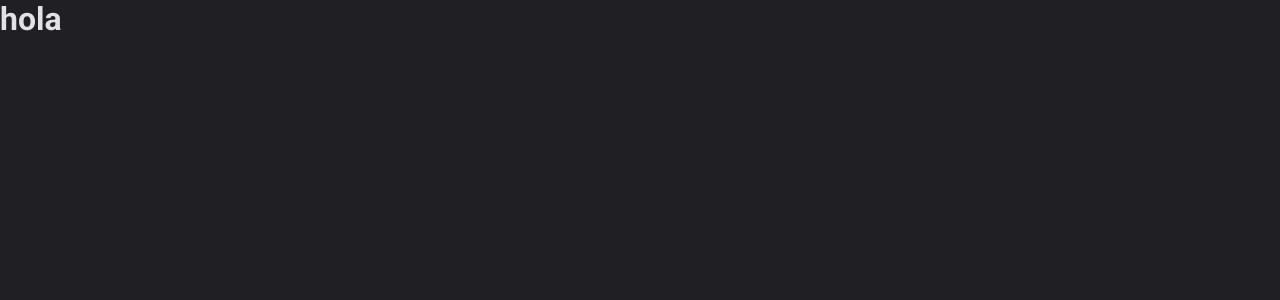
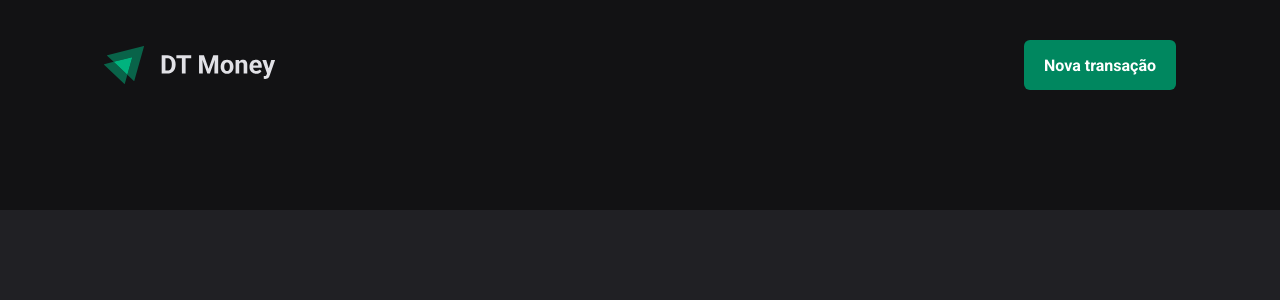
Before and after one commit to horquidia-lima/DTMoney, a React (Vite) app: page / in a window 1280 px wide. Shown: the top 300 px of the page. Built offline with nearby package versions, Linux system fonts and the light colour scheme.

Commit message:
Componente: Header

```diff
--- a/src/App.tsx
+++ b/src/App.tsx
@@ -1,13 +1,14 @@
 import { ThemeProvider } from "styled-components";
 import { defaultTheme } from "./styles/themes/default";
 import { GlobalStyle } from "./styles/global";
+import { Transactions } from "./pages/Transactions";
 
 
 export function App() {
   return (
    <ThemeProvider theme={defaultTheme}>
     <GlobalStyle/>
-    <h1>hola</h1>
+    <Transactions/>
    </ThemeProvider>
   )
 }
--- /dev/null
+++ b/src/components/Header/index.tsx
@@ -0,0 +1,14 @@
+import { HeaderContainer, HeaderContent, NewTransactionButton } from "./style";
+
+import logoImg from '../../assets/Logo.svg'
+
+export function Header(){
+    return (
+        <HeaderContainer>
+            <HeaderContent>
+                <img src={logoImg} alt="" />
+                <NewTransactionButton>Nova transação</NewTransactionButton>
+            </HeaderContent>
+        </HeaderContainer>
+    )
+}
--- /dev/null
+++ b/src/components/Header/style.ts
@@ -0,0 +1,33 @@
+import styled from 'styled-components'
+
+export const HeaderContainer = styled.header`
+    background: ${props => props.theme['gray-900']};
+    padding: 2.5rem 0 7.5rem;
+`
+
+export const HeaderContent = styled.div`
+    width: 100%;
+    max-width: 1120px;
+    margin: 0 auto;
+    padding: 0 1.5rem;
+
+    display: flex;
+    justify-content: space-between;
+    align-items: center;
+`
+
+export const NewTransactionButton = styled.button`
+    height: 50px;
+    border: 0;
+    background: ${props => props.theme['green-500']};
+    color: ${props => props.theme.white};
+    font-weight: bold;
+    padding: 0 1.25rem;
+    border-radius: 6px;
+    cursor: pointer;
+
+    &:hover {
+        background: ${props => props.theme['green-700']};
+        transition: background-color 0.2s;
+    }
+`
--- /dev/null
+++ b/src/pages/Transactions/index.tsx
@@ -0,0 +1,9 @@
+import { Header } from "../../components/Header";
+
+export function Transactions(){
+    return (
+        <div>
+            <Header/>
+        </div>
+    )
+}
```
Also changed, not shown: src/assets/Logo.svg (added), src/pages/Transactions/style.ts (added).
